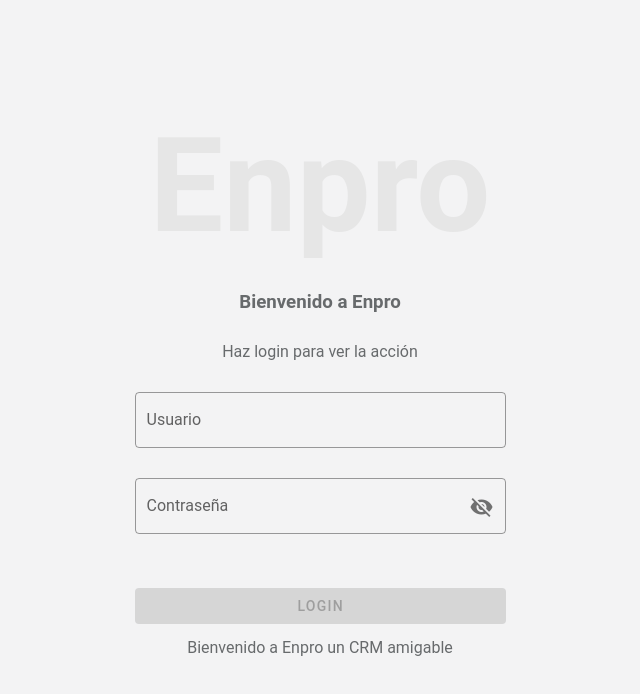
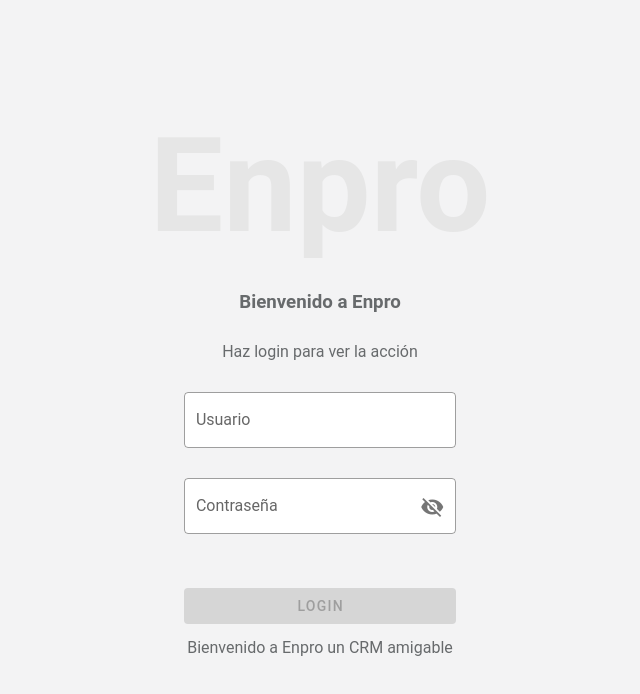
Before and after one commit to ivan1900/neunotes-front, a Vue app: page / in a window 1280 px wide. Shown: the top 694 px of the page, without its empty margins (320-960 px from the left). Built offline with nearby package versions, Linux system fonts and the light colour scheme; a small style sheet from the web is missing.

Commit message:
login is working

```diff
--- a/src/App.vue
+++ b/src/App.vue
@@ -1,9 +1,9 @@
 <template>
   <v-app>
-    <TopBar v-if="logged === true"/>
+    <TopBar v-if="$store.state.isLoggedIn === true"/>
     <v-main class="background">
-      <Login v-if="logged === false"/>
-      <router-view v-if="logged === true"></router-view>
+      <Login v-if="$store.state.isLoggedIn === false"/>
+      <router-view v-if="$store.state.isLoggedIn === true"></router-view>
     </v-main>
   </v-app>
 </template>
--- a/src/components/Login.vue
+++ b/src/components/Login.vue
@@ -6,27 +6,28 @@
       </v-col>
     </v-row>
     <v-row justify="center">
-      <v-col cols="4">
+      <v-col cols="3">
         <h3 class="text-center subtitle--text">Bienvenido a Enpro</h3>
       </v-col>
     </v-row>
     <v-row justify="center">
-      <v-col cols="4">
+      <v-col cols="3">
         <p class="text-center subtitle--text">Haz login para ver la acción</p>
       </v-col>
     </v-row>
 
     <v-form @submit.prevent="doLogin">
       <v-row justify="center">
-        <v-col cols="4">
-          <v-text-field label="Usuario" outlined v-model="username"></v-text-field>
+        <v-col cols="3">
+          <v-text-field label="Usuario" outlined v-model="username" background-color="white"></v-text-field>
           <v-text-field
             autocomplete="on"
+            background-color="white"
             v-model="password"
             :append-icon="show ? 'mdi-eye' : 'mdi-eye-off'"
             :rules="[rules.required, rules.min]"
             :type="show ? 'text' : 'password'"
-            hint="Mininmo 8 caracteres"
+            hint="Mininmo 6 caracteres"
             label="Contraseña"
             @click:append="show = !show"
             outlined
@@ -34,23 +35,38 @@
         </v-col>
       </v-row>
       <v-row justify="center">
-        <v-col cols="4">
+        <v-col cols="3">
           <v-btn :disabled="!statusButton" color="primary" elevation="2" block type="submit">Login</v-btn>
         </v-col>
       </v-row>
     </v-form>
     <v-row justify="center">
-        <v-col cols="4" >
+        <v-col cols="3" >
             <p class="text-center subtitle--text">Bienvenido a Enpro un CRM amigable</p>
         </v-col>
     </v-row>
+    <v-snackbar
+      v-model="alert"
+      :timeout="10000"
+      top
+    >
+      {{ messageAlert }}
+      <v-btn class="ml-5" dark  text color="error" @click="alert = false">
+        Close
+      </v-btn>
+    </v-snackbar>
   </v-container>
+
 </template>
 
 <script>
 export default {
   data() {
     return {
+      alert: false,
+      messageAlert: "",
+      token: "",
+      expires_in: "",
       username: "",
       password: "",
       show: false,
@@ -74,8 +90,7 @@ export default {
             username: process.env.VUE_APP_CLIENT_ID,
             password: process.env.VUE_APP_CLIENT_SECRET
           }
-          console.log('usuario ', this.username)
-          console.log('contraseña ', this.password)
+
           const form = new FormData()
           form.append('username', this.username)
           form.append('password', this.password)
@@ -83,10 +98,24 @@ export default {
           this.$guest
             .post('/login',form,{auth})
             .then((response) => {
-              console.log(`resonse`, response.data)
+              //console.log(`response`, response.data)
+
+              this.token = response.data.access_token;
+              this.expires_in = response.data.expires_in;
+              const expiresMs = this.expires_in * 1000;
+              const now = new Date();
+              const expireDate = new Date(now.getTime() + expiresMs);
+              localStorage.setItem("token", this.token)
+              localStorage.setItem("expires", expireDate)
+
+              this.$store.dispatch("login", expiresMs)
             })
             .catch((error)=>{
               console.log(error)
+              this.messageAlert = error.response.data.error_description
+              this.alert = true
+              this.username = ""
+              this.password = ""
             })
       }
 
--- a/src/plugins/axios.js
+++ b/src/plugins/axios.js
@@ -4,8 +4,9 @@ import axios from 'axios'
 const guest = axios.create({
     baseURL: "http://dafne.com/user",
     headers:{
-        "Content-Type": "application/x-www-form-urlencoded",
+        "Content-Type": "application/x-www-form-urlencoded; chartset=UTF-8",
         "X-Requested-With": "XMLHttpRequest",
+
     }
 })
 
--- a/src/store/index.js
+++ b/src/store/index.js
@@ -1,14 +1,42 @@
 import Vue from 'vue'
 import Vuex from 'vuex'
+import router from '../router/index'
 
 Vue.use(Vuex)
 
 export default new Vuex.Store({
   state: {
+    isLoggedIn: false,
+  },
+  getters:{
+    loginState: (state) => {
+      return state.isLoggedIn
+    }
   },
   mutations: {
+    login(state) {
+      state.isLoggedIn = true
+      console.log('object :>> ');
+      if (router.currentRoute.name !== "Home") router.push("/")
+    },
+    logout(state) {
+      state.isLoggedIn = falseç
+      localStorage.removeItem("token")
+      localStorage.removeItem("expires")
+
+      router.push("/login")
+    }
   },
   actions: {
+    login({ commit }, expires_in) {
+      setTimeout(() => {
+        commit("logout")
+      }, expires_in)
+      commit("login")
+    },
+    logout({ commit }) {
+      commit("logout")
+    }
   },
   modules: {
   }
```
Also changed, not shown: 1 other file (tests, documents, lock files or other folders).
